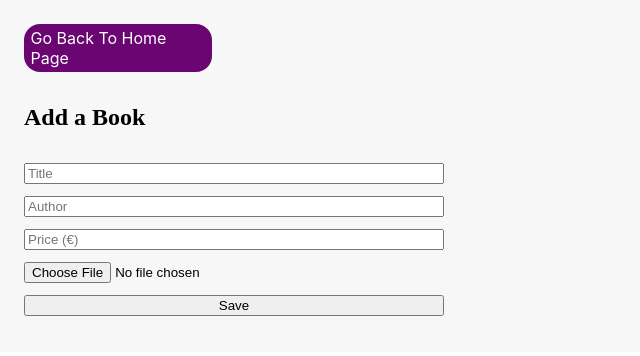
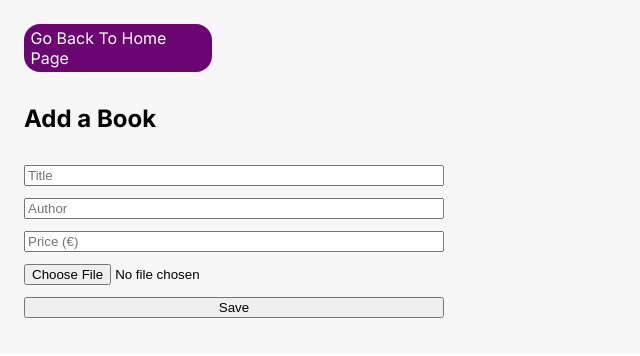
Before and after one commit to Sci-Studio/bookstore.webgui, a React (Vite) app: page /books/new in a window 1280 px wide. Shown: the top 356 px of the page, without its empty margins (0-640 px from the left). Built offline with nearby package versions, Linux system fonts and the light colour scheme; no server answers.

Commit message:
add missing import

```diff
--- a/src/components/header-bar/HeaderBar.module.css
+++ b/src/components/header-bar/HeaderBar.module.css
@@ -1,4 +1,5 @@
 @import '../../css/colors.css';
+@import '../../css/fonts.css';
 
 .header {
     width: 100%;
--- a/src/pages/BookForm.css
+++ b/src/pages/BookForm.css
@@ -1,4 +1,5 @@
 @import '../css/colors.css';
+@import '../css/fonts.css';
 
 .goBackToHomePage {
   background-color: var(--magenta-button-label-color);
--- a/src/pages/home-page/HomePage.module.css
+++ b/src/pages/home-page/HomePage.module.css
@@ -1,4 +1,5 @@
 @import '../../css/colors.css';
+@import '../../css/fonts.css';
 
 .main {
     width: 1280px;
--- a/src/widgets/book-tile/Book.css
+++ b/src/widgets/book-tile/Book.css
@@ -1,4 +1,5 @@
 @import '../../css/colors.css';
+@import '../../css/fonts.css';
 
 .container:hover {
     transition: transform 160ms ease;
--- a/src/widgets/push-button/PushButton.module.css
+++ b/src/widgets/push-button/PushButton.module.css
@@ -1,3 +1,5 @@
+@import '../../css/fonts.css';
+
 .button {
   border-radius: 16px;
   border-color: #E5E7EB;
```
